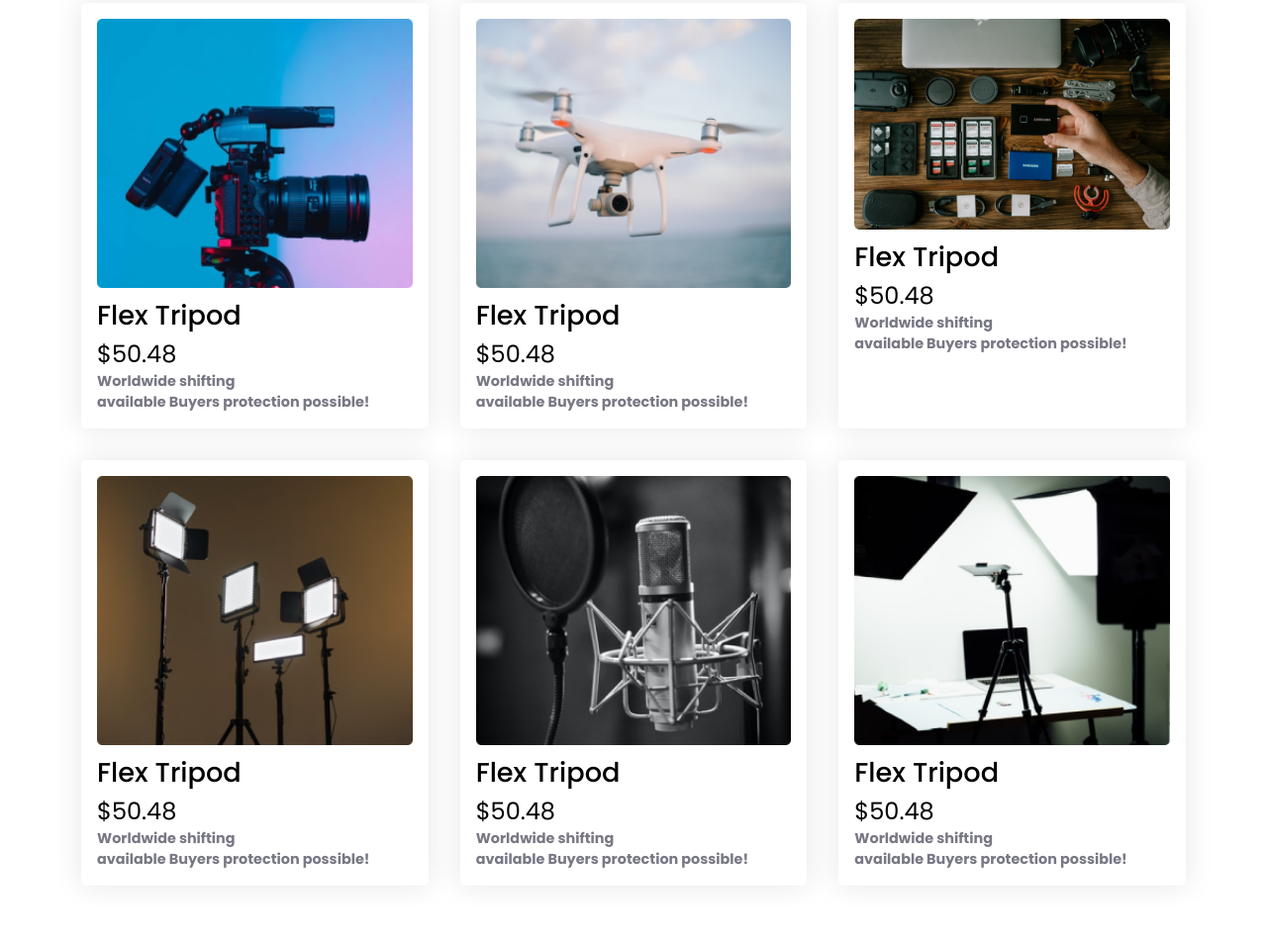
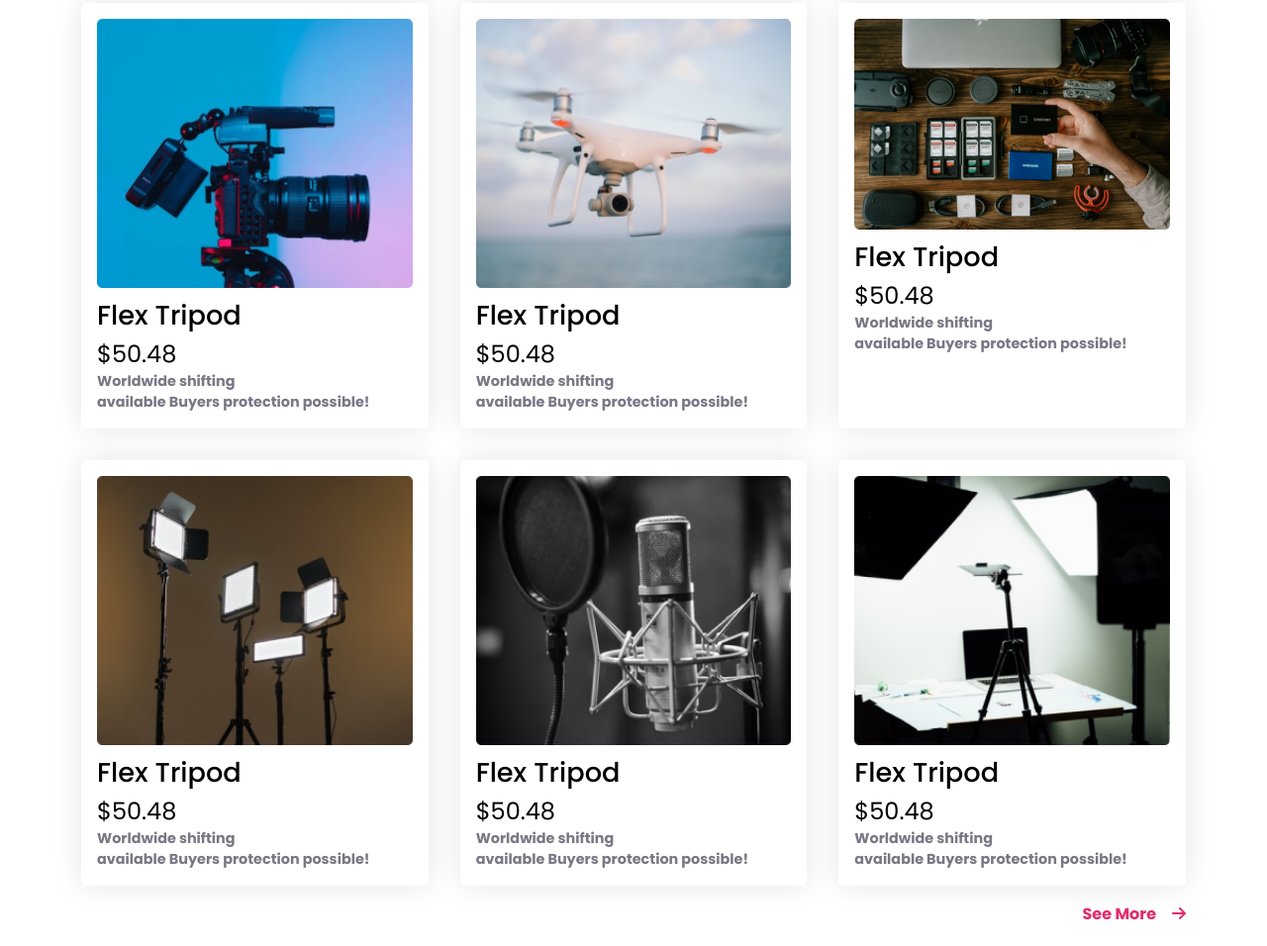
Before and after one commit to tahmid122/influencer-gear-website, a plain HTML site: page index.html in a window 1280 px wide. Shown: the part 1259-2215 px from the top of the page at 99% size. Before the commit the page ends 2174 px from the top, so only its background shows below. Drawn offline with Linux system fonts and the light colour scheme.

Commit message:
added see more button on popular

```diff
--- a/index.html
+++ b/index.html
@@ -151,6 +151,7 @@
             </p>
           </div>
         </div>
+        <p class="see-more">see more <i class="fa-solid fa-arrow-right"></i></p>
       </section>
     </main>
     <footer></footer>
--- a/styles/influencer.css
+++ b/styles/influencer.css
@@ -148,6 +148,18 @@ section {
   font-weight: bold;
   color: rgba(120, 120, 133, 1);
 }
+.see-more {
+  font-size: 1rem;
+  font-weight: bold;
+  color: rgba(224, 44, 109, 1);
+  text-transform: capitalize;
+  display: flex;
+  align-items: center;
+  gap: 1rem;
+  justify-content: flex-end;
+  margin-top: 1rem;
+  cursor: pointer;
+}
 /* media query */
 @media screen and (max-width: 576px) {
   header {
```
